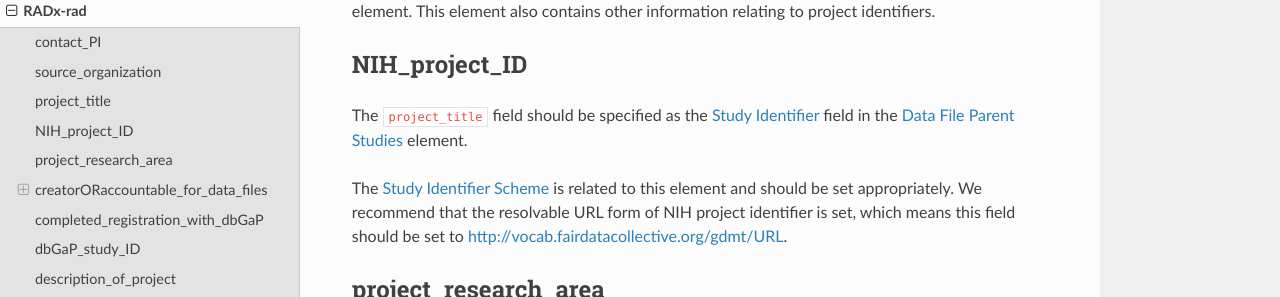
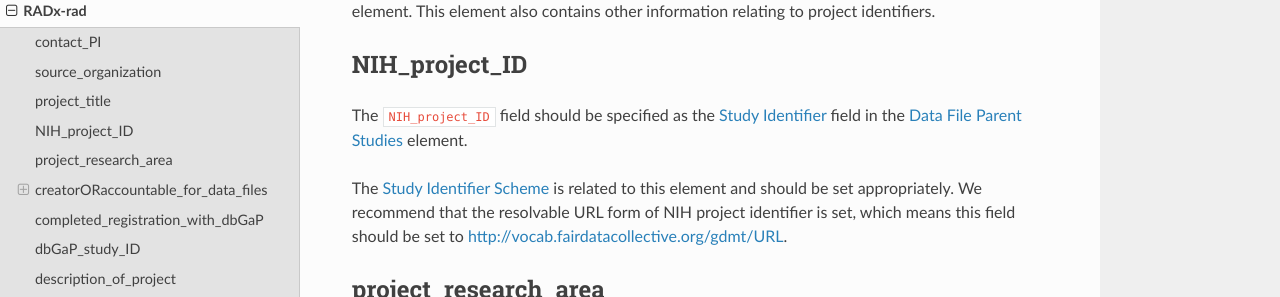
Before and after one commit to RADx/radx-metadata-spec-docs, an MkDocs documentation site: the page built from docs/radx-rad-mapping.md, in a window 1280 px wide and 900 px high, scrolled down 1165 px. Shown: the part 150-447 px from the top of the window. Built offline with MkDocs 1.6.1, drawn with Linux system fonts in a browser that asks for light colours; nearby versions of some CDN libraries.

Commit message:
Fixed field name

```diff
--- a/docs/radx-rad-mapping.md
+++ b/docs/radx-rad-mapping.md
@@ -39,7 +39,7 @@ The `project_title` field should be specified as the [Study Name](specification.
 
 ## NIH_project_ID
 
-The `project_title` field should be specified as the [Study Identifier](specification.md#study-identifier) field in the [Data File Parent Studies](specification.md#data-file-parent-studies) element.
+The `NIH_project_ID` field should be specified as the [Study Identifier](specification.md#study-identifier) field in the [Data File Parent Studies](specification.md#data-file-parent-studies) element.
 
 The [Study Identifier Scheme](specification.md#study-identifier-scheme) is related to this element and should be set appropriately.  We recommend that the resolvable URL form of NIH project identifier is set, which means this field should be set to [http://vocab.fairdatacollective.org/gdmt/URL](http://vocab.fairdatacollective.org/gdmt/URL).
 
```
